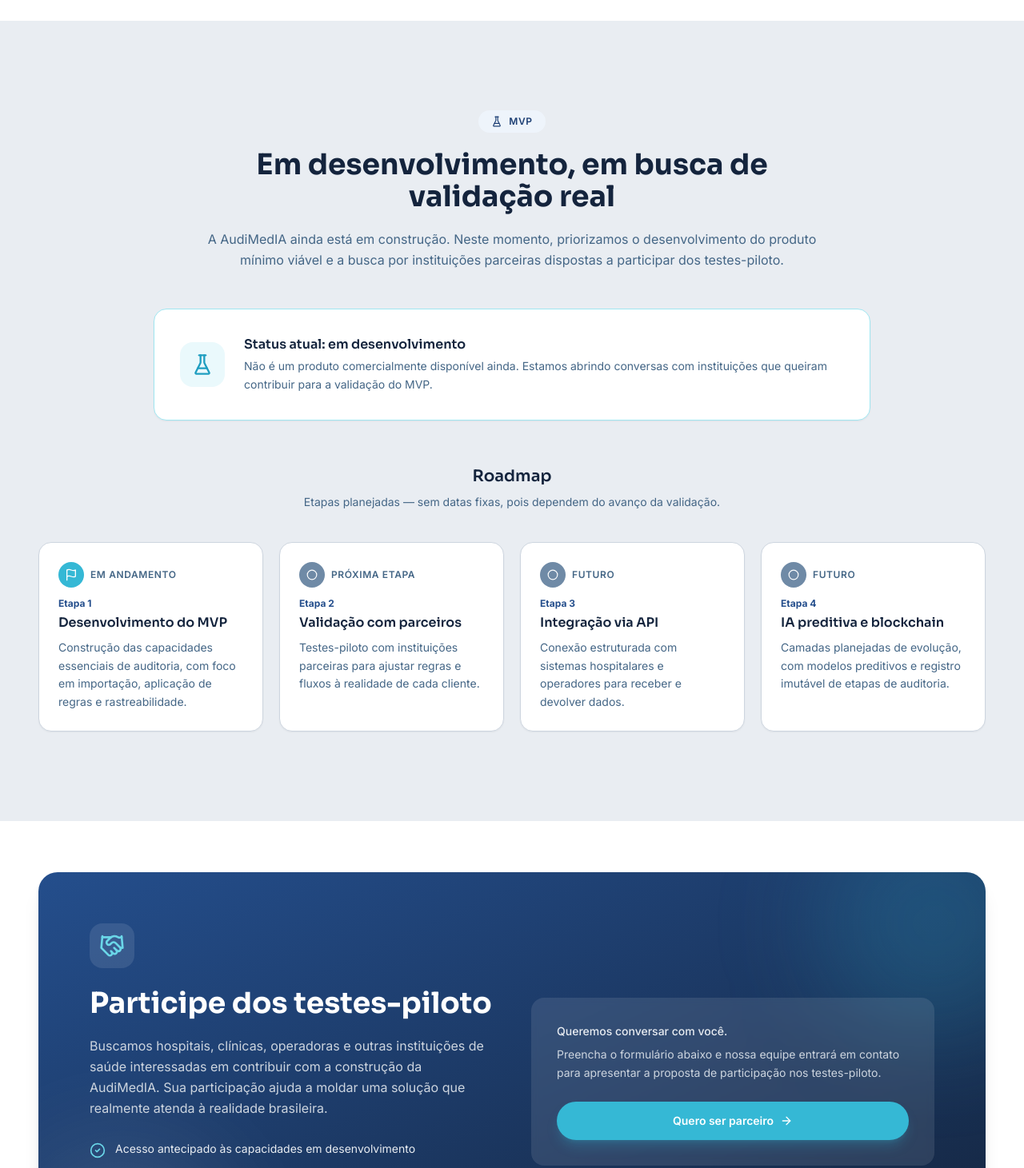
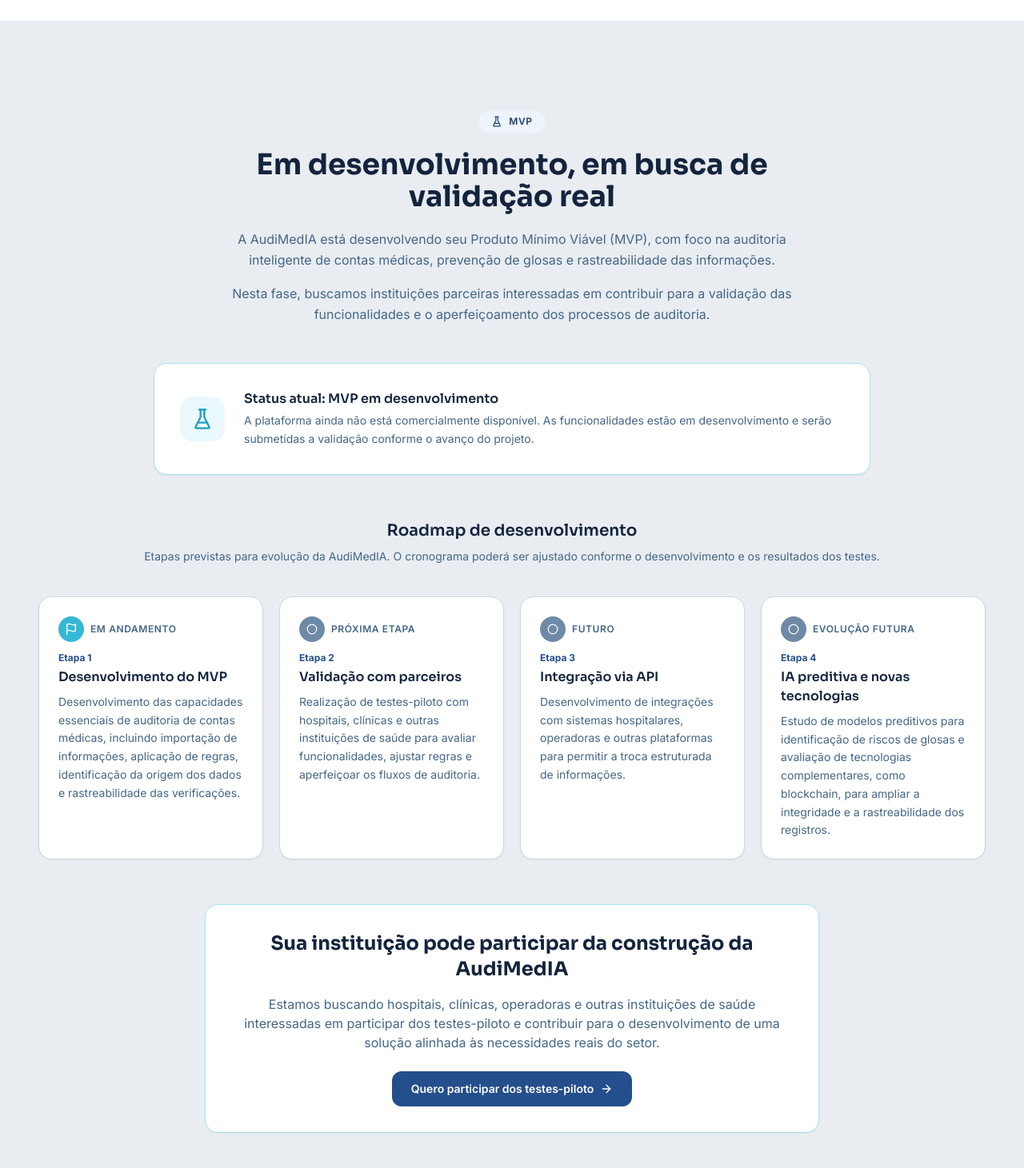
Before and after one commit to Giovanni-Perrotta/audimedIa, a React (Vite) app: page / in a window 1280 px wide. Shown: the part 5280-6741 px from the top of the page at 80% size. Built offline with nearby package versions, Linux system fonts and the light colour scheme.

Commit message:
Update Mvp.tsx

```diff
--- a/src/components/Mvp.tsx
+++ b/src/components/Mvp.tsx
@@ -1,4 +1,11 @@
-import { FlaskConical, Check, Circle, Flag } from 'lucide-react';
+import {
+  FlaskConical,
+  Check,
+  Circle,
+  Flag,
+  ArrowRight,
+} from 'lucide-react';
+
 import { useReveal } from '@/hooks/useReveal';
 
 type RoadmapPhase = {
@@ -13,70 +20,108 @@
     status: 'progress',
     label: 'Em andamento',
     title: 'Desenvolvimento do MVP',
-    desc: 'Construção das capacidades essenciais de auditoria, com foco em importação, aplicação de regras e rastreabilidade.',
+    desc: 'Desenvolvimento das capacidades essenciais de auditoria de contas médicas, incluindo importação de informações, aplicação de regras, identificação da origem dos dados e rastreabilidade das verificações.',
   },
   {
     status: 'planned',
     label: 'Próxima etapa',
     title: 'Validação com parceiros',
-    desc: 'Testes-piloto com instituições parceiras para ajustar regras e fluxos à realidade de cada cliente.',
+    desc: 'Realização de testes-piloto com hospitais, clínicas e outras instituições de saúde para avaliar funcionalidades, ajustar regras e aperfeiçoar os fluxos de auditoria.',
   },
   {
     status: 'planned',
     label: 'Futuro',
     title: 'Integração via API',
-    desc: 'Conexão estruturada com sistemas hospitalares e operadores para receber e devolver dados.',
+    desc: 'Desenvolvimento de integrações com sistemas hospitalares, operadoras e outras plataformas para permitir a troca estruturada de informações.',
   },
   {
     status: 'planned',
-    label: 'Futuro',
-    title: 'IA preditiva e blockchain',
-    desc: 'Camadas planejadas de evolução, com modelos preditivos e registro imutável de etapas de auditoria.',
+    label: 'Evolução futura',
+    title: 'IA preditiva e novas tecnologias',
+    desc: 'Estudo de modelos preditivos para identificação de riscos de glosas e avaliação de tecnologias complementares, como blockchain, para ampliar a integridade e a rastreabilidade dos registros.',
   },
 ];
 
-function StatusIcon({ status }: { status: RoadmapPhase['status'] }) {
-  if (status === 'done') return <Check className="h-4 w-4" />;
-  if (status === 'progress') return <Flag className="h-4 w-4" />;
-  return <Circle className="h-3.5 w-3.5" />;
+function StatusIcon({
+  status,
+}: {
+  status: RoadmapPhase['status'];
+}) {
+  if (status === 'done') {
+    return <Check className="h-4 w-4" aria-hidden="true" />;
+  }
+
+  if (status === 'progress') {
+    return <Flag className="h-4 w-4" aria-hidden="true" />;
+  }
+
+  return <Circle className="h-3.5 w-3.5" aria-hidden="true" />;
 }
 
 export function Mvp() {
   const { ref, visible } = useReveal<HTMLDivElement>();
 
   return (
-    <section id="mvp" className="bg-navy-50 py-20 lg:py-28">
+    <section
+      id="mvp"
+      className="bg-navy-50 py-20 lg:py-28"
+    >
       <div className="container-page">
-        <div ref={ref} className={`reveal ${visible ? 'is-visible' : ''}`}>
+        <div
+          ref={ref}
+          className={`reveal ${visible ? 'is-visible' : ''}`}
+        >
+          {/* Apresentação do MVP */}
           <div className="mx-auto max-w-3xl text-center">
             <span className="section-eyebrow">
-              <FlaskConical className="h-3.5 w-3.5" />
+              <FlaskConical
+                className="h-3.5 w-3.5"
+                aria-hidden="true"
+              />
               MVP
             </span>
+
             <h2 className="mt-5 font-display text-3xl font-bold text-navy-700 sm:text-4xl">
               Em desenvolvimento, em busca de validação real
             </h2>
+
             <p className="mt-5 text-base leading-relaxed text-navy-400">
-              A AudiMedIA ainda está em construção. Neste momento, priorizamos o
-              desenvolvimento do produto mínimo viável e a busca por instituições parceiras
-              dispostas a participar dos testes-piloto.
+              A AudiMedIA está desenvolvendo seu Produto Mínimo
+              Viável (MVP), com foco na auditoria inteligente de
+              contas médicas, prevenção de glosas e rastreabilidade
+              das informações.
+            </p>
+
+            <p className="mt-4 text-base leading-relaxed text-navy-400">
+              Nesta fase, buscamos instituições parceiras
+              interessadas em contribuir para a validação
+              das funcionalidades e o aperfeiçoamento
+              dos processos de auditoria.
             </p>
           </div>
 
-          {/* Status banner */}
+          {/* Status atual */}
           <div className="mx-auto mt-12 max-w-4xl rounded-2xl border border-accent-200 bg-white p-6 shadow-sm sm:p-8">
             <div className="flex flex-col items-start gap-4 sm:flex-row sm:items-center sm:gap-6">
               <div className="relative flex h-14 w-14 shrink-0 items-center justify-center rounded-2xl bg-accent-50 text-accent-500">
-                <FlaskConical className="h-7 w-7" />
+                <FlaskConical
+                  className="h-7 w-7"
+                  aria-hidden="true"
+                />
+
                 <span className="absolute inset-0 animate-pulse-ring rounded-2xl border-2 border-accent-400" />
               </div>
+
               <div>
                 <p className="font-display text-base font-semibold text-navy-700">
-                  Status atual: em desenvolvimento
+                  Status atual: MVP em desenvolvimento
                 </p>
+
                 <p className="mt-1 text-sm leading-relaxed text-navy-400">
-                  Não é um produto comercialmente disponível ainda. Estamos abrindo conversas
-                  com instituições que queiram contribuir para a validação do MVP.
+                  A plataforma ainda não está comercialmente
+                  disponível. As funcionalidades estão em
+                  desenvolvimento e serão submetidas a
+                  validação conforme o avanço do projeto.
                 </p>
               </div>
             </div>
@@ -85,10 +130,13 @@
           {/* Roadmap */}
           <div className="mt-14">
             <h3 className="text-center font-display text-xl font-semibold text-navy-700">
-              Roadmap
+              Roadmap de desenvolvimento
             </h3>
+
             <p className="mt-2 text-center text-sm text-navy-400">
-              Etapas planejadas — sem datas fixas, pois dependem do avanço da validação.
+              Etapas previstas para evolução da AudiMedIA.
+              O cronograma poderá ser ajustado conforme
+              o desenvolvimento e os resultados dos testes.
             </p>
 
             <div className="mt-10 grid gap-5 sm:grid-cols-2 lg:grid-cols-4">
@@ -109,18 +157,53 @@
                     >
                       <StatusIcon status={phase.status} />
                     </span>
+
                     <span className="text-xs font-semibold uppercase tracking-wider text-navy-400">
                       {phase.label}
                     </span>
                   </div>
-                  <div className="mt-3 text-xs font-bold text-brand-500">Etapa {i + 1}</div>
+
+                  <div className="mt-3 text-xs font-bold text-brand-500">
+                    Etapa {i + 1}
+                  </div>
+
                   <h4 className="mt-1 font-display text-base font-semibold text-navy-700">
                     {phase.title}
                   </h4>
-                  <p className="mt-2 text-sm leading-relaxed text-navy-400">{phase.desc}</p>
+
+                  <p className="mt-2 text-sm leading-relaxed text-navy-400">
+                    {phase.desc}
+                  </p>
                 </div>
               ))}
             </div>
+          </div>
+
+          {/* Convite aos parceiros */}
+          <div className="mx-auto mt-14 max-w-3xl rounded-2xl border border-accent-200 bg-white px-6 py-8 text-center shadow-sm sm:px-10">
+            <h3 className="font-display text-xl font-bold text-navy-700 sm:text-2xl">
+              Sua instituição pode participar da construção da AudiMedIA
+            </h3>
+
+            <p className="mt-4 text-sm leading-relaxed text-navy-400 sm:text-base">
+              Estamos buscando hospitais, clínicas, operadoras
+              e outras instituições de saúde interessadas
+              em participar dos testes-piloto e contribuir
+              para o desenvolvimento de uma solução
+              alinhada às necessidades reais do setor.
+            </p>
+
+            <a
+              href="#parceiro"
+              className="mt-6 inline-flex items-center justify-center gap-2 rounded-xl bg-brand-500 px-6 py-3 text-sm font-semibold text-white transition-all duration-300 hover:bg-brand-600 hover:shadow-lg focus-visible:outline focus-visible:outline-2 focus-visible:outline-offset-2 focus-visible:outline-brand-500"
+            >
+              Quero participar dos testes-piloto
+
+              <ArrowRight
+                className="h-4 w-4"
+                aria-hidden="true"
+              />
+            </a>
           </div>
         </div>
       </div>
```
